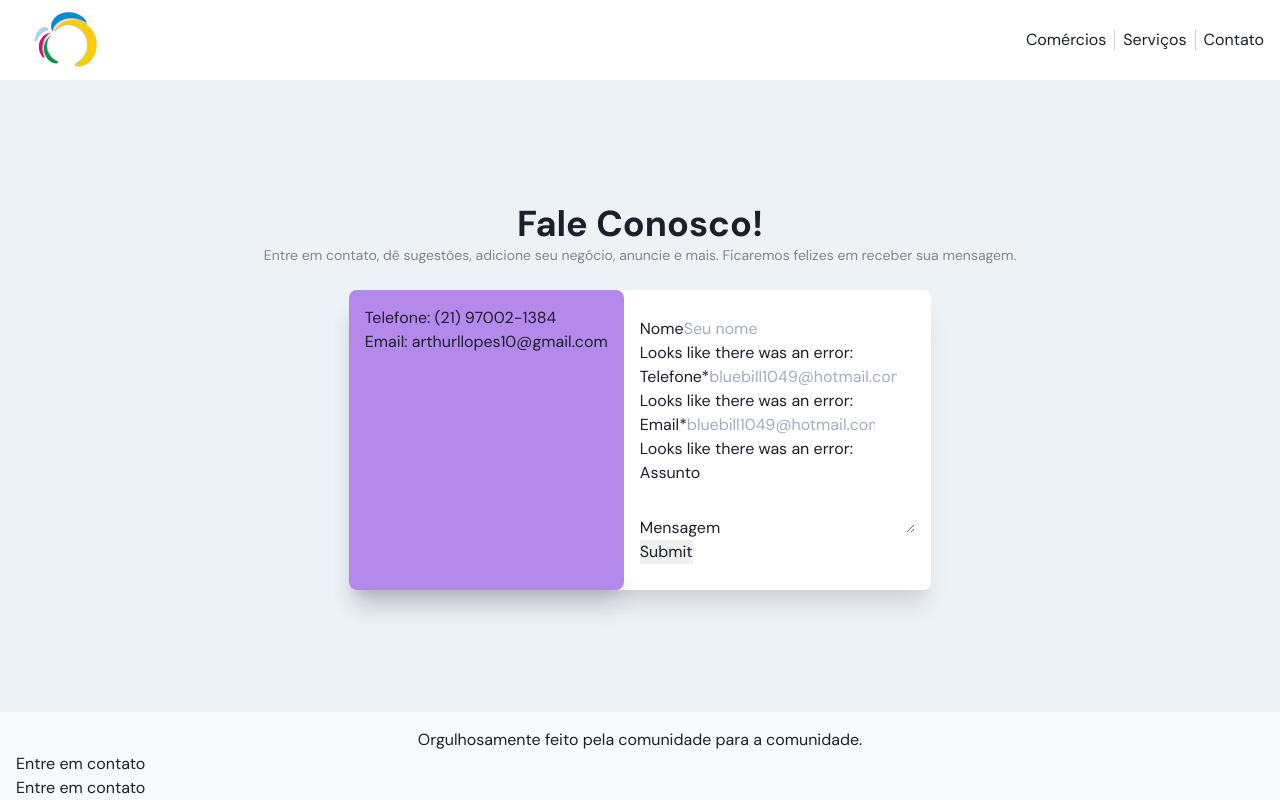
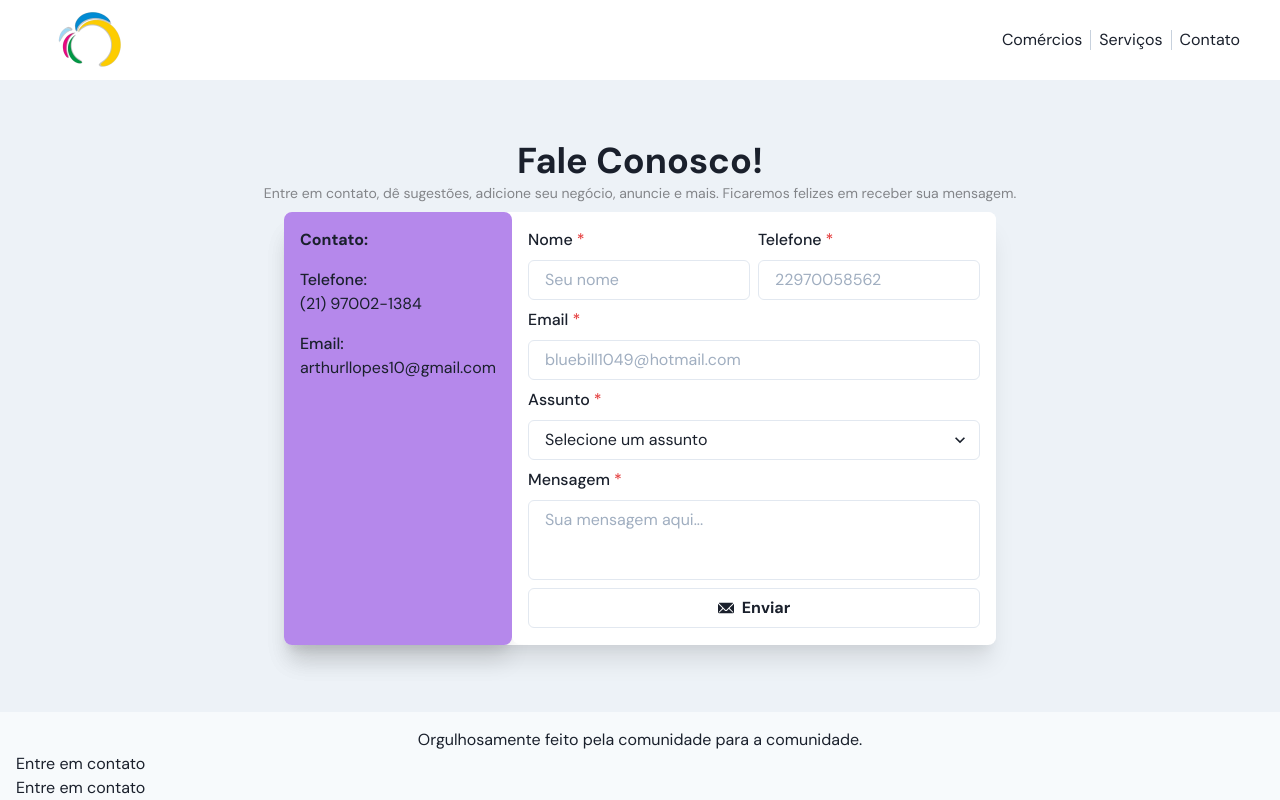
Before and after one commit to arthurllopes/unacity, a Next.js app: page /contact in a window 1280 px wide. Built offline with nearby package versions, Linux system fonts and the light colour scheme.

Commit message:
contact design + avanco

```diff
--- a/components/ProductCardList/index.tsx
+++ b/components/ProductCardList/index.tsx
@@ -17,7 +17,7 @@ const ProductCardList = () => {
   return (
     <>
       {itemsByCategory.length > 0 ? (
-        <Grid templateColumns='repeat(3, 1fr)' justifyContent='center' pt={4} gap={6} maxW='100%'>
+        <Grid templateColumns={{base: 'repeat(2, 1fr)', md: 'repeat(3, 1fr)'}} justifyContent='center' pt={4} gap={6} maxW='100%'>
           {itemsByCategory?.map((product: any) => (
               <ProductCard key={product.sys.id} product={product}/>
           ))}
--- a/components/contactForm/index.tsx
+++ b/components/contactForm/index.tsx
@@ -1,68 +1,114 @@
-import { Box } from '@chakra-ui/react'
+import { EmailIcon } from '@chakra-ui/icons';
+import { Box, Button, FormControl, FormLabel, HStack, Input, Select, Stack, Textarea, VStack } from '@chakra-ui/react'
 import React from 'react'
 
+const Messages = {
+  Success: "Mensagem enviada. Você vai receber um retorno em breve.",
+  RateLimit: "Muitas mensagens, por favor espere 15 minutos antes de enviar um novo email.",
+};
+
 const ContactForm = () => {
+  const ref = React.useRef<HTMLInputElement>(null);
+  React.useEffect(() => {
+    ref.current?.focus();
+  }, [])
+
+  const [loading, setLoading] = React.useState(false);
+
+  const [form, setForm] = React.useState({});
+
+  const [response, setResponse] = React.useState<string>('');
+
+  function handleFormChange (e: any) {
+    const {id, value} = e.target
+    setForm({...form, [id]: value})
+  }
+  async function handleSubmit(e: React.FormEvent) {
+    e.preventDefault();
+    console.log(form)
+
+    /*try {
+      setLoading(true);
+
+      const res = await fetch('process.env.NEXT_PUBLIC_CONTACT_URL', {
+        method: "POST",
+        body: JSON.stringify({
+          name,
+          text: message,
+          email,
+        }),
+      });
+
+      if (res.status === 429) {
+        return setResponse({
+          title: "Error!",
+          body: Messages.RateLimit,
+        });
+      }
+
+      const data = await res.json();
+
+      if (data.status === "success") {
+        setForm();
+        setResponse(Messages.Success);
+      } else {
+        setResponse("Algo deu errado. Tente novamente mais tarde.");
+      }
+    } catch (e) {
+      setResponse("Algo deu errado. Tente novamente mais tarde.")
+    } finally {
+      setLoading(false);
+    }*/
+  }
   return (
-    <Box borderRadius='0 8px 8px 0px' bg='white' p={4} >
-       <form >
-        <div>
-          <label htmlFor="firstName">Nome</label>
-          <input
-            name="name"
-            placeholder="Seu nome"
-          />
-          {true && (
-            <p>Looks like there was an error: </p>
-          )}
-        </div>
+    <>
+      {!response ? (
+        <Box borderRadius='8px' bg='white' p={4} >
+          <form onChange={handleFormChange} onSubmit={handleSubmit}>
+          <VStack spacing={2}>
+            <HStack>
+              <FormControl isRequired>
+                <FormLabel htmlFor='name'>Nome</FormLabel>
+                <Input id='name'  placeholder='Seu nome' />
+              </FormControl>
+              <FormControl isRequired>
+                <FormLabel htmlFor='phone'>Telefone</FormLabel>
+                <Input id='phone' type='tel' placeholder="22970058562" />
+              </FormControl>
+            </HStack>
+            <FormControl isRequired>
+              <FormLabel htmlFor='email'>Email</FormLabel>
+              <Input id='email' type='email' placeholder="bluebill1049@hotmail.com" />
+            </FormControl>
+            <FormControl isRequired>
+              <FormLabel htmlFor='subject'>Assunto</FormLabel>
+              <Select id='subject' placeholder='Selecione um assunto'>
+                <option>Adicionar Negócio</option>
+                <option>Anunciar</option>
+                <option>Sugestões</option>
+                <option>Contato profissional</option>
+                <option>Outros</option>
+              </Select>
+            </FormControl>
+            <FormControl isRequired>
+              <FormLabel htmlFor='message'>Mensagem</FormLabel>
+              <Textarea
+                id='message'
+                placeholder='Sua mensagem aqui...'
+                resize='none'
+              />
+            </FormControl>
+            <Button type="submit" w='100%' isLoading={loading} loadingText='Enviando...' leftIcon={<EmailIcon />} variant='outline'>Enviar</Button>
+          </VStack>
+          </form>
+        </Box>
+      ) : (
+        <Box>
+          {response}
+        </Box>
+      )}
+    </>
 
-        <div>
-          <label htmlFor="email">
-            Telefone*
-          </label>
-          <input name="email"
-            id="lastName"
-            placeholder="bluebill1049@hotmail.com"
-
-          />
-          {true && (
-            <p>Looks like there was an error: </p>
-          )}
-        </div>
-        <div>
-          <label htmlFor="email">
-            Email*
-          </label>
-          <input name="email"
-            id="lastName"
-            placeholder="bluebill1049@hotmail.com"
-
-          />
-          {true && (
-            <p>Looks like there was an error: </p>
-          )}
-        </div>
-        <div>
-          <label htmlFor="message">Assunto</label>
-          <input
-            name="message"
-            id="message"
-          />
-        </div>
-        <div>
-          <label htmlFor="message">Mensagem</label>
-          <textarea
-            name="message"
-            id="message"
-          />
-        </div>
-        {true && (
-          <pre style={{ textAlign: "left", color: "white" }}>
-          </pre>
-        )}
-        <input type="submit" />
-      </form>
-    </Box>
   )
 }
 
--- a/components/contactInfo/index.tsx
+++ b/components/contactInfo/index.tsx
@@ -1,16 +1,20 @@
-import { Box } from '@chakra-ui/react'
+import { Box, Text, VStack } from '@chakra-ui/react'
 import React from 'react'
 
 const ContactInfo = () => {
   return (
-    <Box display='flex' flex={1} h='100%' p={4} flexDirection='column' bg='brand.purple' borderRadius={8} boxShadow='xl'>
+    <VStack spacing={4} alignItems='start' minH='100%' w={{base: '100%', md: 'auto'}} py={4} p={4} bg='brand.purple' borderRadius={8} boxShadow='xl'>
+      <Text textAlign='center' layerStyle="title">Contato:</Text>
         <Box>
-            Telefone: (21) 97002-1384
+          <Text layerStyle="text">Telefone:</Text>
+          <Text>(21) 97002-1384</Text>
+
         </Box>
         <Box>
-            Email: arthurllopes10@gmail.com
+          <Text layerStyle="text">Email:</Text>
+            arthurllopes10@gmail.com
         </Box>
-    </Box>
+    </VStack>
   )
 }
 
--- a/components/header/index.tsx
+++ b/components/header/index.tsx
@@ -7,7 +7,7 @@ import unaLogo from '../../assets/unaLogo.png'
 const Header = () => {
   const mobile = useBreakpointValue({ base: true, sm: false, md: false })
   return (
-    <Container as="header" px={2} maxW="auto" maxH="80px" display="flex" alignItems="center" bg="white" >
+    <Container as="header" px={8} maxW="auto" maxH="80px" display="flex" alignItems="center" bg="white" >
         <Box className="unaLogo" mt={4} px={2}>
           <Image src={unaLogo} width={100} height={65} alt="Logo" objectFit='cover'/>
         </Box>
--- a/components/publicity/index.tsx
+++ b/components/publicity/index.tsx
@@ -3,9 +3,9 @@ import React from 'react'
 
 const Publicity = () => {
   return (
-    <Box bg="white" borderRadius={4} h="100%" >
+    <Box bg="white" display='flex' flexDirection='column' alignItems='center' justifyContent='center' borderRadius={8} h="360px" boxShadow='md'>
       <Center p={2}>
-        AUNUNCIE AQUI
+        ANUNCIE AQUI
       </Center>
       <Center layerStyle="description">
         Entre em contato para saber mais.
--- a/pages/contact/index.tsx
+++ b/pages/contact/index.tsx
@@ -17,11 +17,11 @@ const ContactPage = () => {
       <Box as="main" minH="100vh" maxW="100vw" display="flex" flexDirection="column" alignItems="center">
         <Header />
         <Box flex={1} display='flex' flexDirection='column' alignItems='center' justifyContent='center'>
-          <Box display='flex' flexDirection='column' alignItems='center' justifyContent='center' pb={6}>
-            <Heading p={0}>Fale Conosco!</Heading>
+          <Box display='flex' flexDirection='column' alignItems='center' justifyContent='center' mt={2} pb={2}>
+            <Heading >Fale Conosco!</Heading>
             <Text textAlign='center' layerStyle="description">Entre em contato, dê sugestões, adicione seu negócio, anuncie e mais. Ficaremos felizes em receber sua mensagem.</Text>
           </Box>
-          <Box bg='white' h={300} boxShadow='xl' borderRadius={8} w='fit-content' alignSelf='center' display='flex' flexDirection={{base: 'column-reverse', sm: 'row'}} justifyContent='center' alignItems='center'>
+          <Box bg='white' mb={4}  h={{base: 'fit-content', md: '433px'}} boxShadow='xl' borderRadius={8} w='fit-content' alignSelf='center' display='flex' flexDirection={{base: 'column-reverse', md: 'row'}} justifyContent='center' alignItems='start'>
             <ContactInfo />
             <ContactForm />
           </Box>
```
Also changed, not shown: components/featuring/index.tsx (+6 -3 lines), components/productCard/index.tsx (+22 -7 lines), fragments/deliveryTag/index.tsx (+6 -1 lines), fragments/hourTag/index.tsx (+10 -1 lines), assets/banner_feira.jpg (added).
